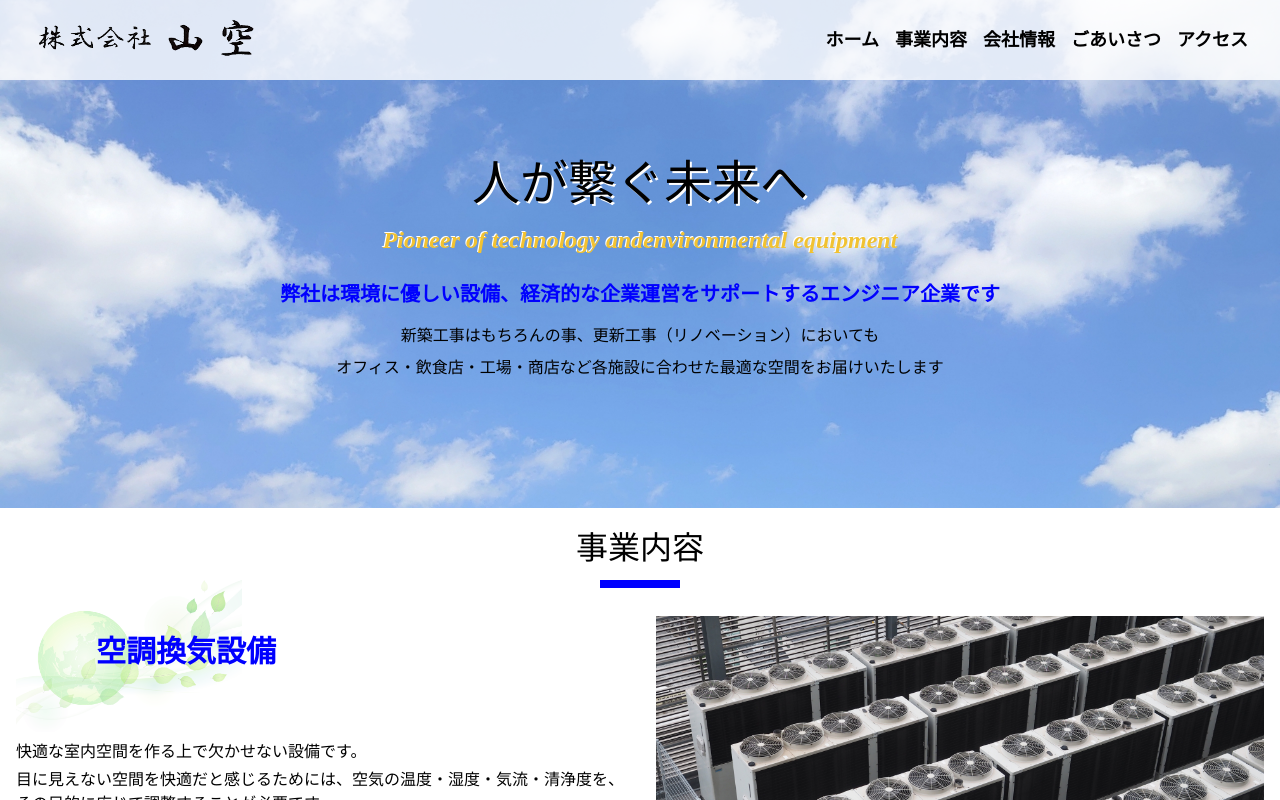
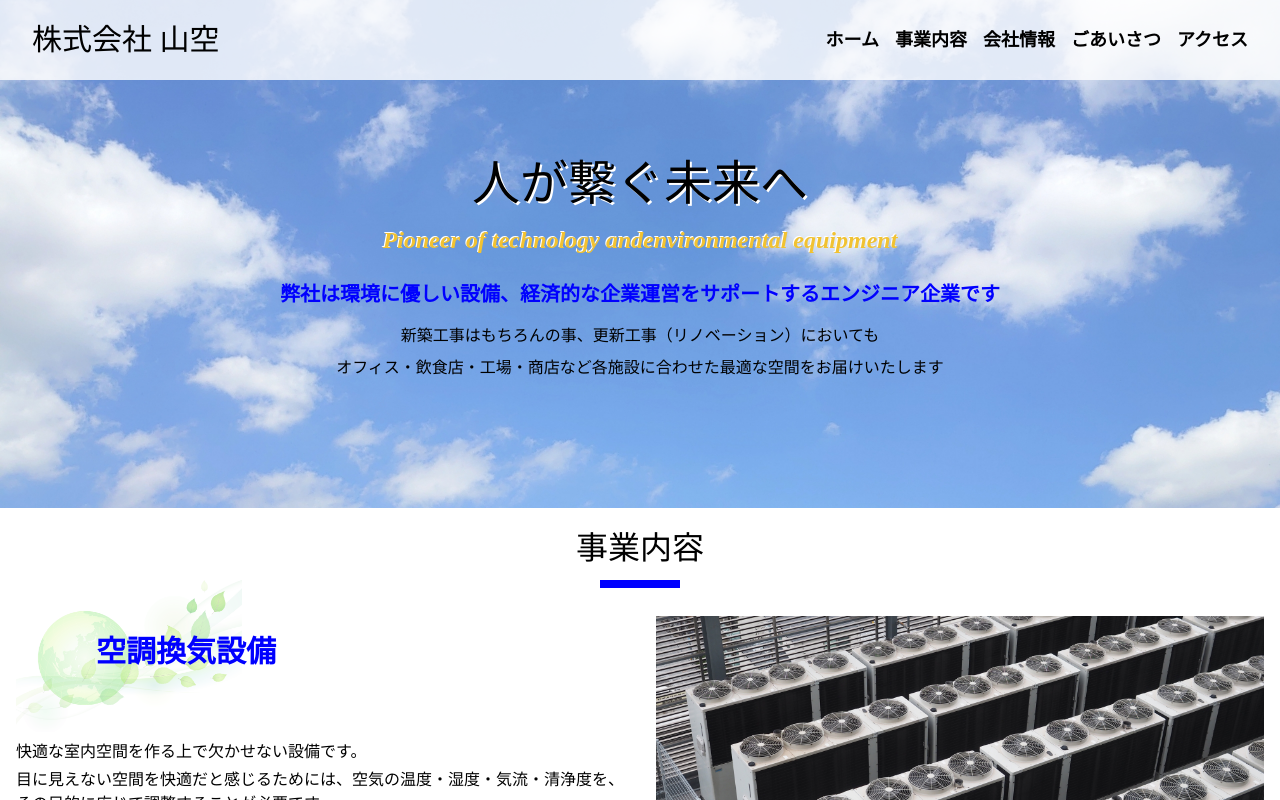
Before and after one commit to manzoku-bukuro/yamaku, a React (Create React App) app: page / in a window 1280 px wide. Shown: the top 800 px of the page. Built offline with nearby package versions, Linux system fonts and the light colour scheme.

Commit message:
会社名をテキストに修正

```diff
--- /dev/null
+++ b/src/assets/scss/header.scss
@@ -0,0 +1,3 @@
+.company-name {
+    font-size: 32px;
+}
--- a/src/components/Header/index.tsx
+++ b/src/components/Header/index.tsx
@@ -1,6 +1,7 @@
 import React, { useState } from "react";
 import logo from '@/assets/img/logo.png';
 import burger from '@/assets/img/burger.svg';
+import '@/assets/scss/header.scss';
 
 const Header = () => {
   const [isOpen, setIsOpen] = useState(false);
@@ -10,7 +11,7 @@ const Header = () => {
   };
   return (
     <header className="fixed top-0 w-full md:h-20 h-10 bg-transparent flex items-center justify-between px-8 z-10">
-      <img className="md:w-60 w-40" src={logo} alt="株式会社 山空" />
+      <span className="md:text-3xl text-xl">株式会社 山空</span>
       <button className="md:hidden" onClick={toggleMenu}>
         <img className="w-8" src={burger} alt="メニュー" />
       </button>
```
